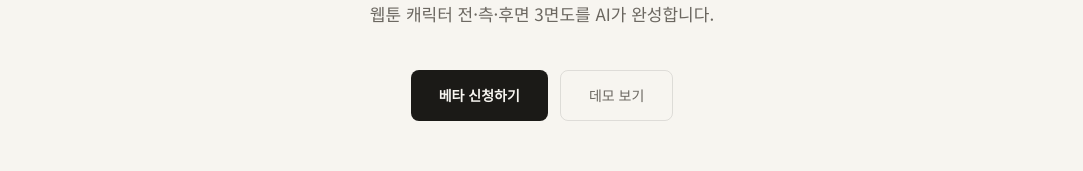
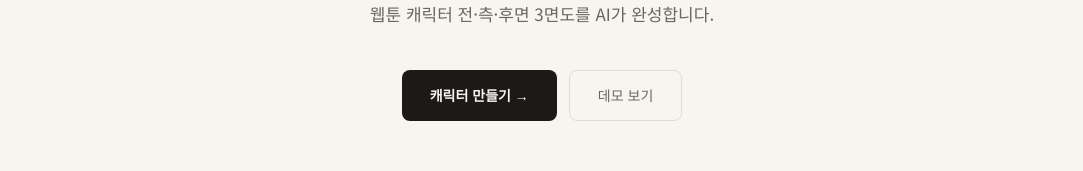
Before and after one commit to GangOn0215/toon-sketch, a Next.js app: page / in a window 1280 px wide. Shown: the part 417-588 px from the top of the page, without its empty margins (98-1181 px from the left). Built offline with nearby package versions, Linux system fonts and the light colour scheme.

Commit message:
[26.03.04] 💄 Style: 메인 페이지 CTA 버튼 워크스페이스 연결
- '베타 신청하기' 버튼을 '캐릭터 만들기'로 변경

- 클릭 시 워크스페이스(/workspace) 이동 로직 추가

```diff
--- a/src/app/page.tsx
+++ b/src/app/page.tsx
@@ -1,6 +1,7 @@
 "use client";
 
 import { useEffect, useRef, useState } from "react";
+import { useRouter } from "next/navigation";
 
 const RACE_MAP: Record<string, string> = { 엘프: "ELF", 인간: "HUM", 드래곤: "DRG", 악마: "DMN" };
 const JOB_MAP: Record<string, string>  = { 전사: "WAR", 마법사: "MAG", 궁수: "ARC", 암살자: "ASN" };
@@ -52,6 +53,8 @@ export default function Home() {
     }, 1100);
   }
 
+  const router = useRouter();
+
   function scrollTo(id: string) {
     document.getElementById(id)?.scrollIntoView({ behavior: "smooth" });
   }
@@ -83,7 +86,7 @@ export default function Home() {
             웹툰 캐릭터 전·측·후면 3면도를 AI가 완성합니다.
           </p>
           <div className="hero-actions reveal d3">
-            <button className="btn-dark" onClick={() => scrollTo("cta")}>베타 신청하기</button>
+            <button className="btn-dark" onClick={() => router.push("/workspace")}>캐릭터 만들기 →</button>
             <button className="btn-ghost" onClick={() => scrollTo("demo")}>데모 보기</button>
           </div>
         </div>
```
